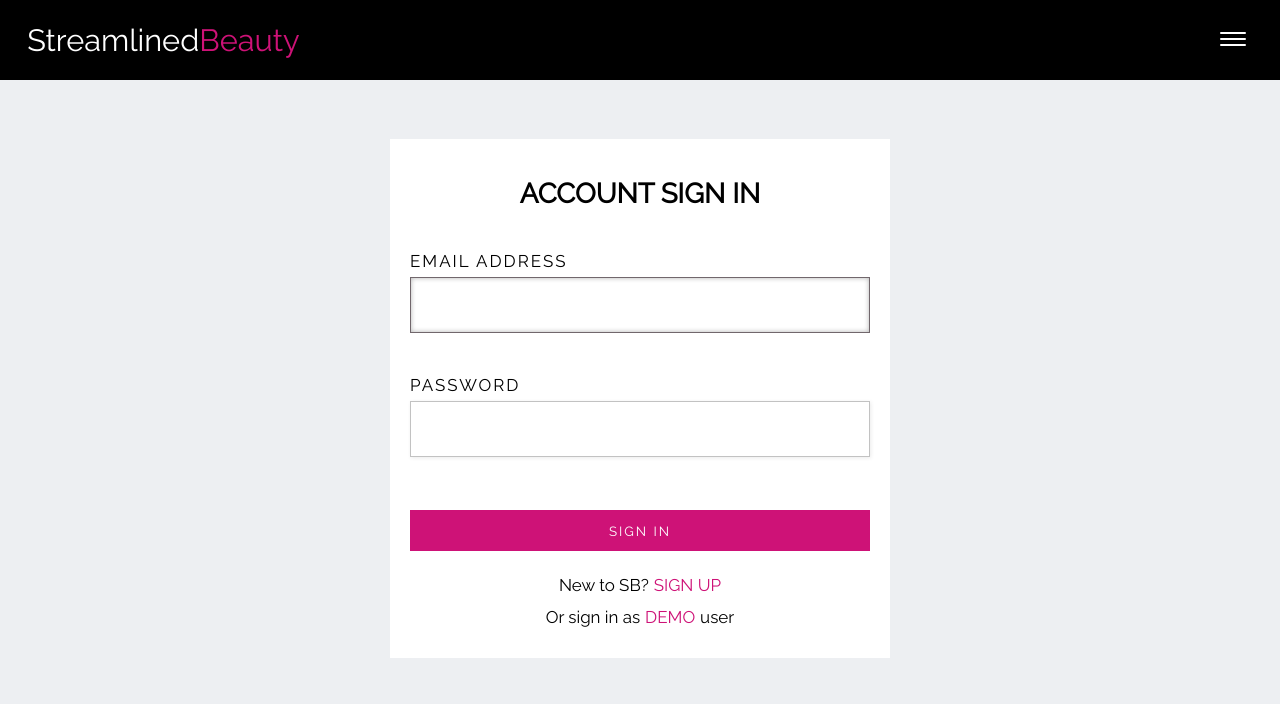
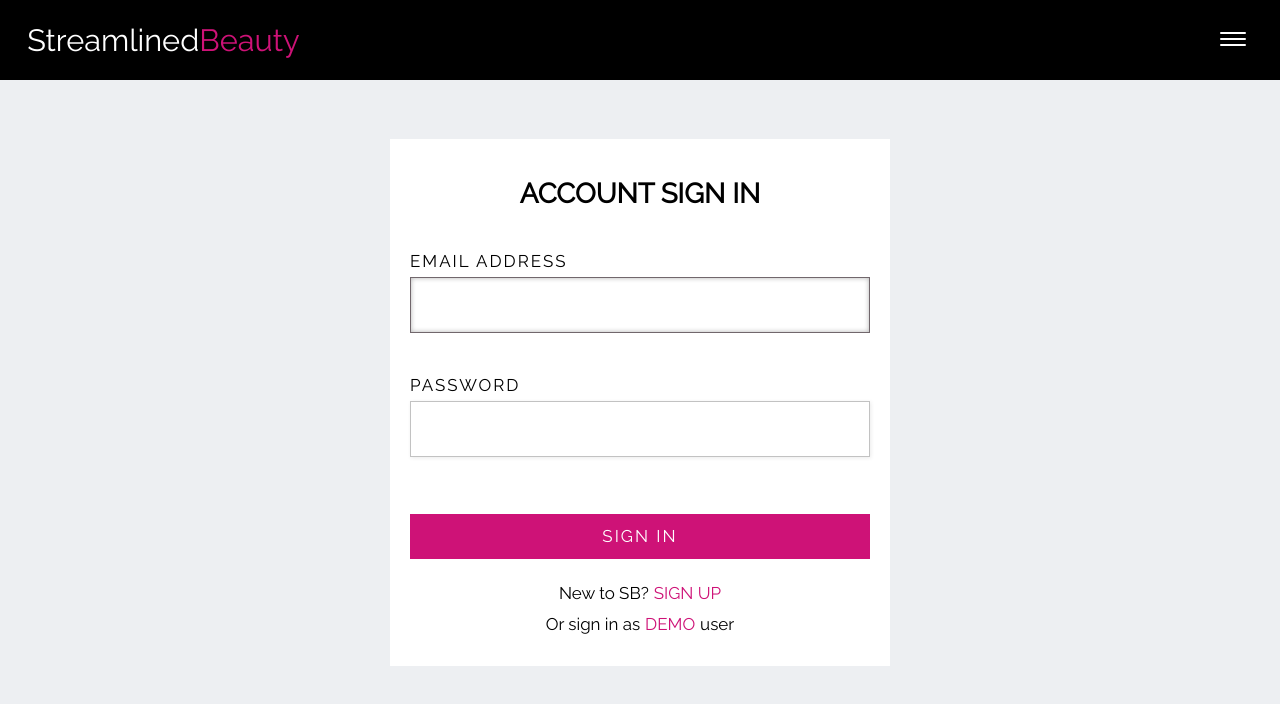
Before and after one commit to valsakel/streamlined-beauty-client, a React (Create React App) app: page /signin in a window 1280 px wide. Shown: the top 704 px of the page. Built offline with nearby package versions, Linux system fonts and the light colour scheme; no server answers.

Commit message:
Add font-size to .form-btn

```diff
--- a/src/components/Forms/forms.css
+++ b/src/components/Forms/forms.css
@@ -10,6 +10,7 @@ legend {
 }
 
 label,
+.form-btn,
 .account-message,
 .account-message a,
 .demo-btn {
```
